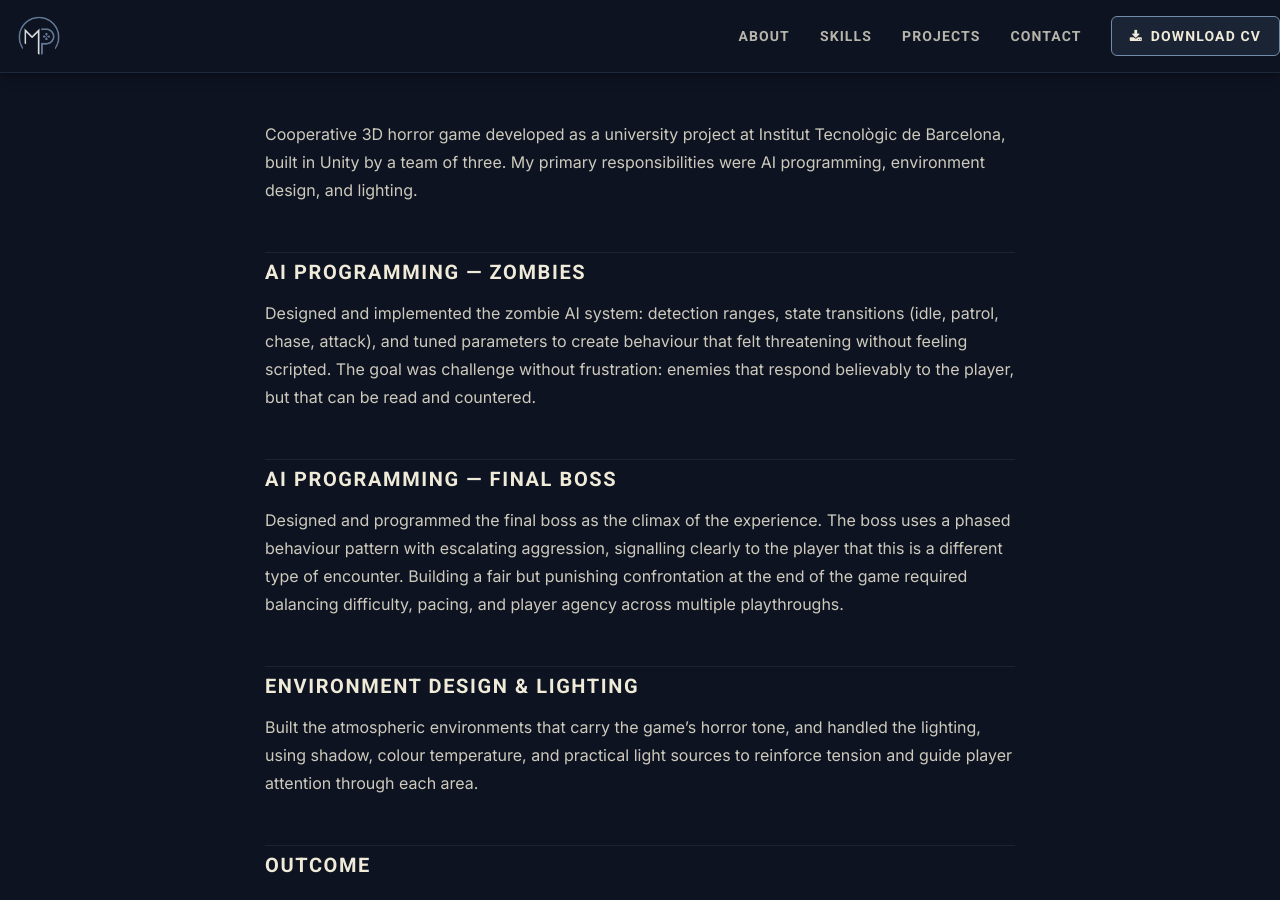
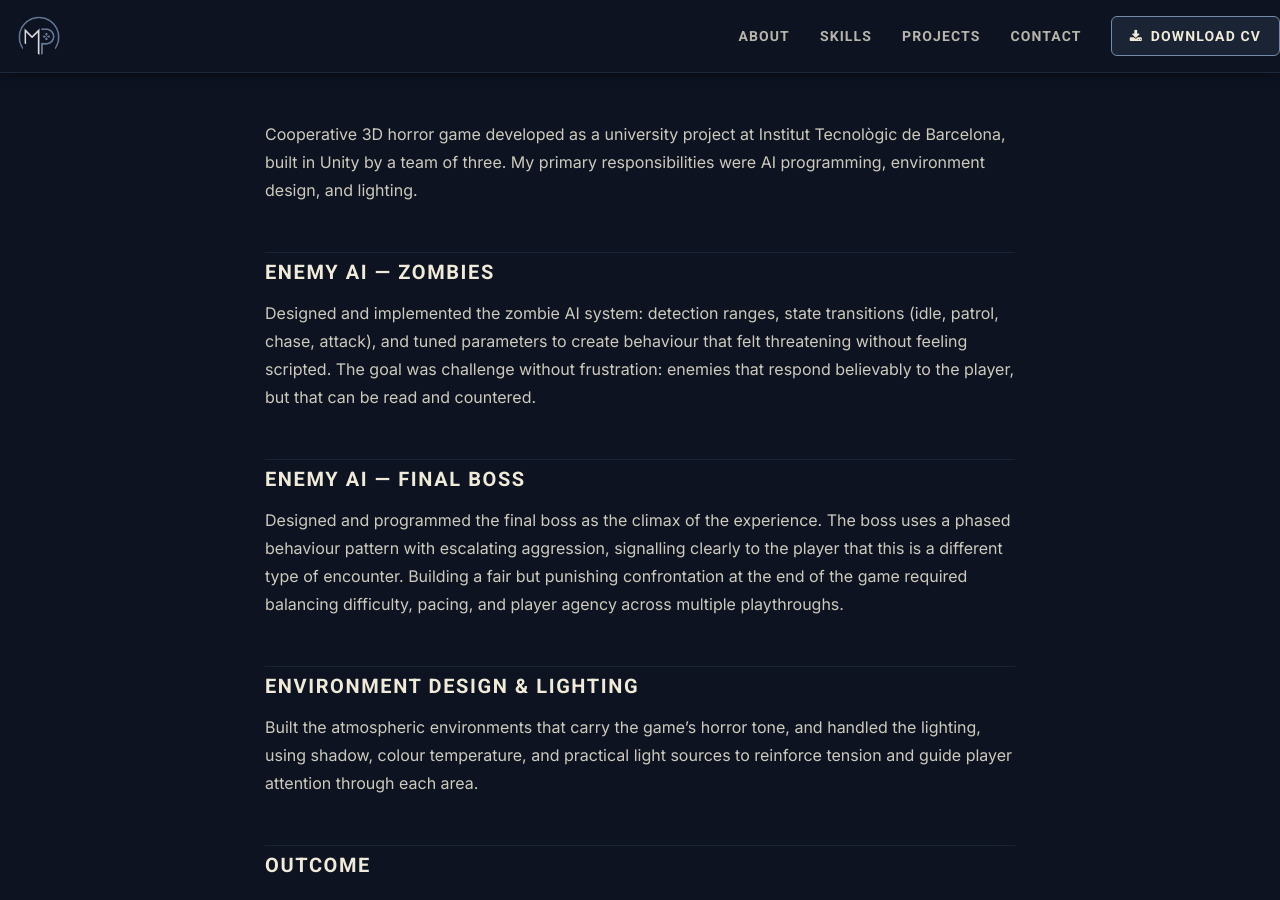
Before and after one commit to MissaelPonce/missaelponce.github.io, a Jekyll site: the page built from _projects/skullcrusher.md, in a window 1280 px wide and 900 px high, scrolled down 419 px. Built offline with Jekyll 4.4.1, drawn with Linux system fonts in a browser that asks for light colours.

Commit message:
Changes: Rename Skullcrusher headings from "AI Programming" to "Enemy AI"
Match the section headings to the updated tag so the page reads
consistently and isn't misread as AI-assisted coding.

```diff
--- a/_projects/skullcrusher.md
+++ b/_projects/skullcrusher.md
@@ -36,11 +36,11 @@ links:
 
 Cooperative 3D horror game developed as a university project at Institut Tecnològic de Barcelona, built in Unity by a team of three. My primary responsibilities were AI programming, environment design, and lighting.
 
-## AI Programming — Zombies
+## Enemy AI — Zombies
 
 Designed and implemented the zombie AI system: detection ranges, state transitions (idle, patrol, chase, attack), and tuned parameters to create behaviour that felt threatening without feeling scripted. The goal was challenge without frustration: enemies that respond believably to the player, but that can be read and countered.
 
-## AI Programming — Final Boss
+## Enemy AI — Final Boss
 
 Designed and programmed the final boss as the climax of the experience. The boss uses a phased behaviour pattern with escalating aggression, signalling clearly to the player that this is a different type of encounter. Building a fair but punishing confrontation at the end of the game required balancing difficulty, pacing, and player agency across multiple playthroughs.
 
```
